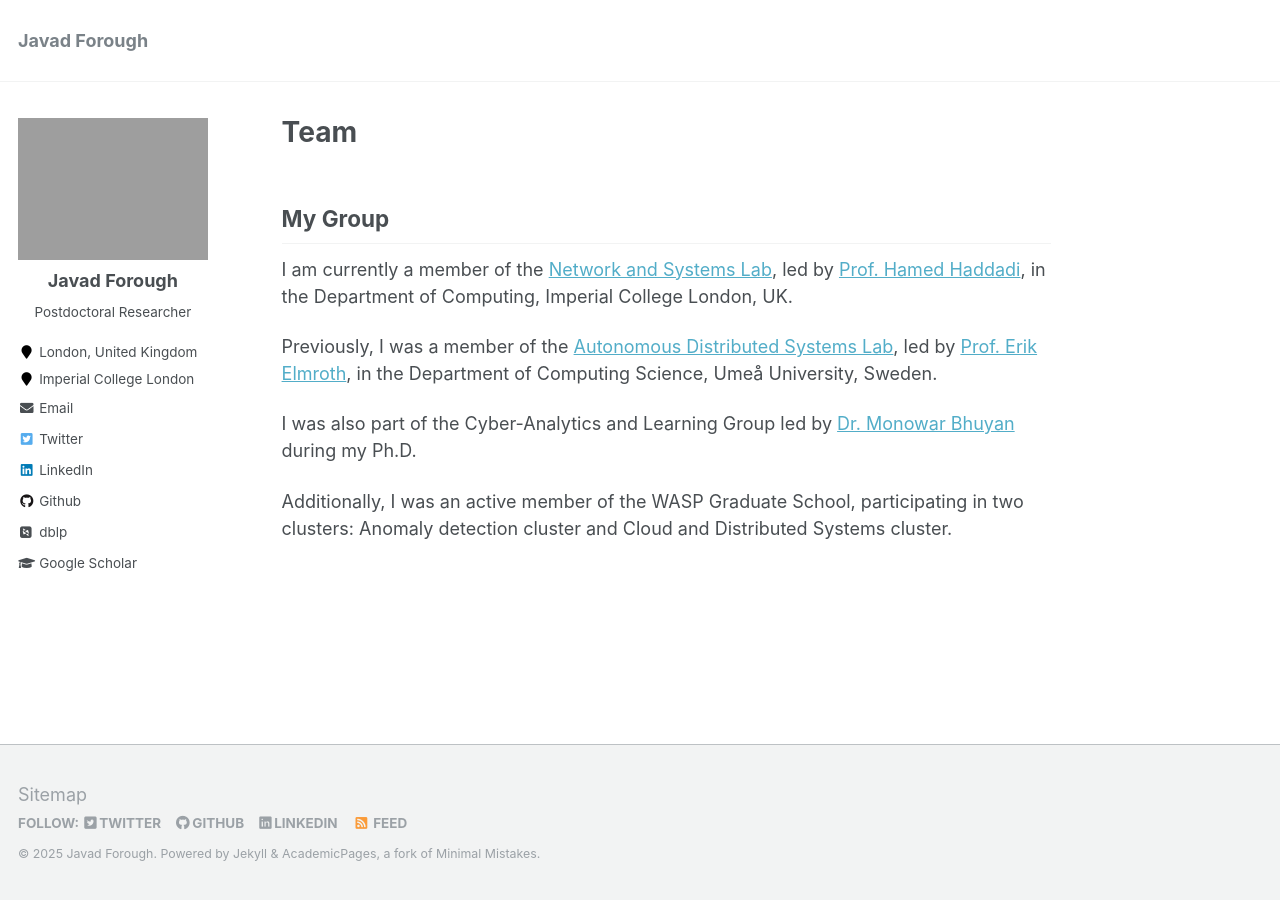
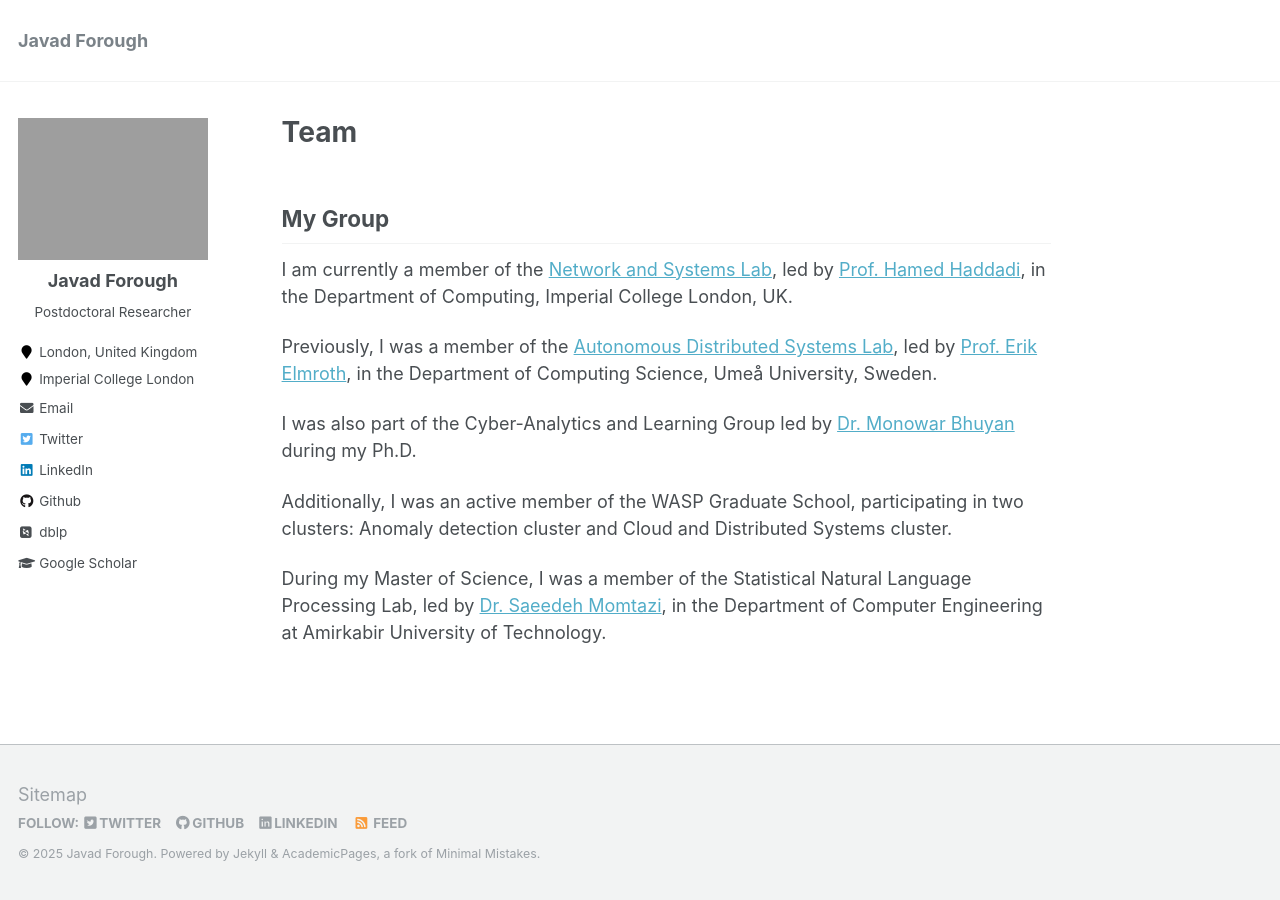
Before and after one commit to Javad-Forough/Javad-Forough.github.io, a Jekyll site: the page built from _pages/team.md, in a window 1280 px wide. Built offline with Jekyll 4.4.1, drawn with Linux system fonts in a browser that asks for light colours; some web fonts are replaced.

Commit message:
Update team

```diff
--- a/_pages/team.md
+++ b/_pages/team.md
@@ -16,3 +16,5 @@ Previously, I was a member of the [Autonomous Distributed Systems Lab](https://w
 I was also part of the Cyber-Analytics and Learning Group led by [Dr. Monowar Bhuyan](https://people.cs.umu.se/monowar/index.html) during my Ph.D.
 
 Additionally, I was an active member of the WASP Graduate School, participating in two clusters: Anomaly detection cluster and Cloud and Distributed Systems cluster.
+
+During my Master of Science, I was a member of the Statistical Natural Language Processing Lab, led by [Dr. Saeedeh Momtazi](https://scholar.google.nl/citations?user=N-WqXykAAAAJ&hl=en), in the Department of Computer Engineering at Amirkabir University of Technology.
```
